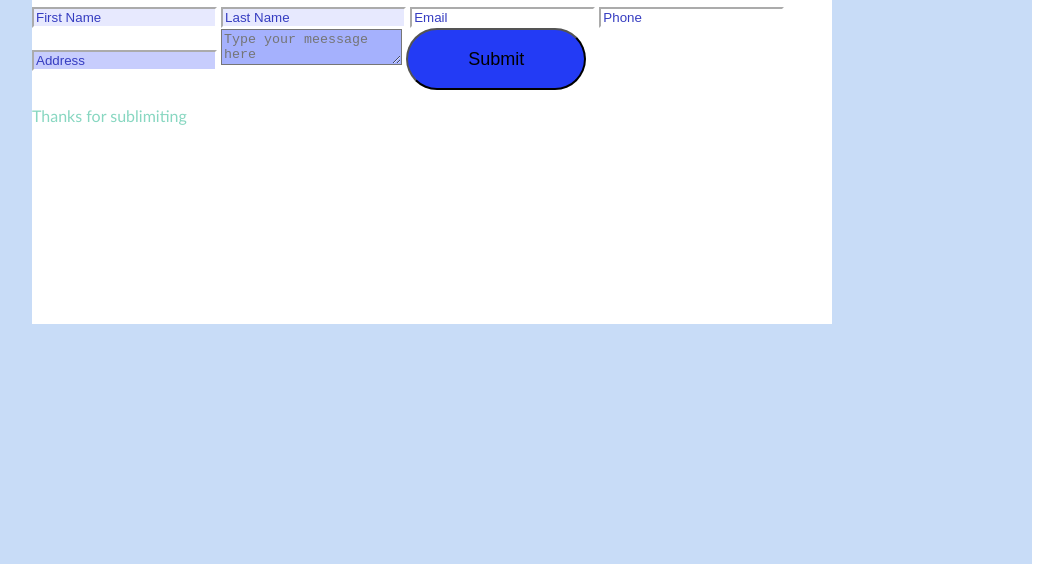
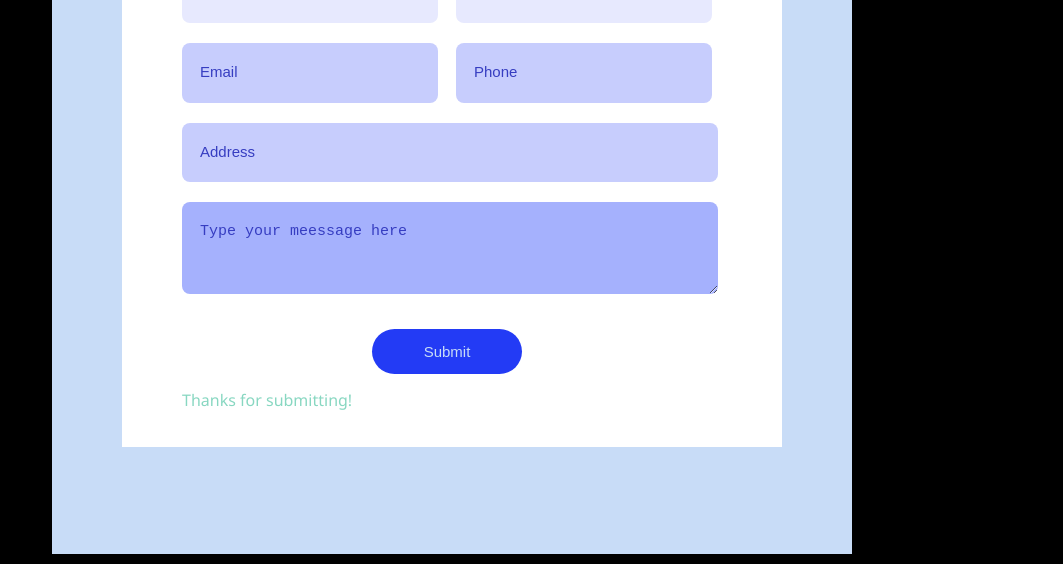
Before and after one commit to Tyroxy/testas-3, a website: page index.html in a window 1280 px wide. Shown: the part 236-800 px from the top of the page, without its empty margins (168-1231 px from the left). Drawn offline with Linux system fonts and the light colour scheme.

Commit message:
Finished

```diff
--- a/css/home.css
+++ b/css/home.css
@@ -3,70 +3,149 @@ body {
     padding: 0;
     vertical-align: top;
     box-sizing: border-box;
-
-    font-family: 'Gill Sans', 'Gill Sans MT', Calibri, 'Trebuchet MS',
-        sans-serif;
+    font-family: 'Segoe UI', Tahoma, Geneva, Verdana, sans-serif;
  }
 
 main {
-    background-color: #C8DCF7;
-    width: 1200px;
+    background-color: black;
+    width: 100%;
     height: 100vh;
 }
 
 .container {
-    width: 100%;
-    padding: 60px 0;
+    height: calc(100% - 20px);
+    width: 800px;
+    background-color: #C8DCF7;;
+    align-items: center;
+    float: left;
+    margin-left: calc(50% - 420px);
+    margin-top: 10px;
+    margin-bottom: 10px;
 }
 
 .cont {
     background-color: white;
-    height: 400px;
-    width: 800px;
-    display: flex;
+    justify-content: center;
+    width: 660px;
     flex-direction: column;
-    margin-left: calc(50% - 400px);
-    margin-top: 100px;
+    left: calc(50% - 330px);
+    margin-left: 70px;
+    margin-top: 80px;
 }
 
 .form {
+    display: inline-block;
+    padding: 10px;
     margin-bottom: 10px;
+    padding-left: 60px;
 }
+
+input,
+textarea {
+    margin: 0;
+    background-color: #E7E9FE;
+    line-height: 1.7em;
+    padding: 18px;
+    border: 1px transparent;
+    border-radius: 8px;
+    margin-top: 20px;
+    font-size: 14px;
+    font-weight: 500;
+}
+
+textarea {
+    resize: vertical;
+    min-height: 2.5em;
+    height: 4em;
+    max-height: 9em;
+    font-size: 14px;
+    font-weight: 500;
+}
+
 .form input {
     color: #fff;
     border-color: #fff;
 }
-.form input::placeholder {
+
+input::placeholder,
+textarea::placeholder {
+    font-size: 15px;
+    font-weight: 500;
     color: #363DC1;
 }
 
 #first-name {
+    width: 220px;
     background-color: #E7E9FE;
 }
 
 #last-name {
+    margin-right: 60px;
+    float: right;
+    width: 220px;
     background-color: #E7E9FE;
 }
 
+#email {
+    width: 220px;
+    background-color: #C7CDFD;
+}
+
+#phone {
+    margin-right: 60px;
+    float: right;
+    width: 220px;
+    background-color: #C7CDFD;
+}
+
 #address {
+    width: 500px;
     background-color: #C7CDFD;
 }
 
 #msg {
+    width: 500px;
     background-color: #A5B1FD;
 }
 
 .btn {
     display: inline-block;
-    padding: 20px 60px;
-    font-size: 18px;
+    width: 150px;
+    padding: 1em 2.2em;
+    font-size: 15px;
     line-height: 1em;
     text-align: center;
-    border-radius: 50px;
+    color: #C8DCF7;
+    border-radius: 2.5em;
+    background-color: #233BF5;
+    border: 0.1em #233BF5;
+    margin-top: 30px;
+    margin-left: calc(50% - 105px);
     cursor: pointer;
-    background-color: #233BF5;
+}
+
+.btn:hover {
+
+    background-color: #17a02e;
+    transition: 0.3s;
+    color: #000;
 }
 
 .text {
+
     color: #88D7C1;
+    margin-top: 15px;
 }
+
+.title {
+    margin: 0 0 0 50px;
+    color: #233BF5;
+    font-size: 36px;
+    font-weight: 350;
+    padding-top: 30px;
+    text-transform: capitalize;
+}
+
+:focus {
+    outline: none;
+}
--- a/index.html
+++ b/index.html
@@ -13,16 +13,16 @@
     <main >
         <div class="container">
             <div class="cont">
-                <h1>Get In Touch</h2>
+                <h1 class="title">Get In Touch</h2>
                 <form class="form">
-                    <input id="first-name" type="text" placeholder="First Name">
-                    <input id="last-name" type="text" placeholder="Last Name">
-                    <input id="email" type="email" placeholder="Email">
-                    <input id="phone" type="phone" placeholder="Phone">
-                    <input id="address" type="email" placeholder="Address">
+                    <input id="first-name" type="text" placeholder="First Name" required>
+                    <input id="last-name" type="text" placeholder="Last Name" required>
+                    <input id="email" type="email" placeholder="Email" required>
+                    <input id="phone" type="phone" placeholder="Phone" required>
+                    <input id="address" type="email" placeholder="Address" required>
                     <textarea id="msg" placeholder="Type your meessage here"></textarea>
                     <button type="submit" class="btn">Submit</button>
-                    <p class="text">Thanks for sublimiting</p>
+                    <p class="text">Thanks for submitting!</p>
                 </form>
             </div>
         </div>
```
